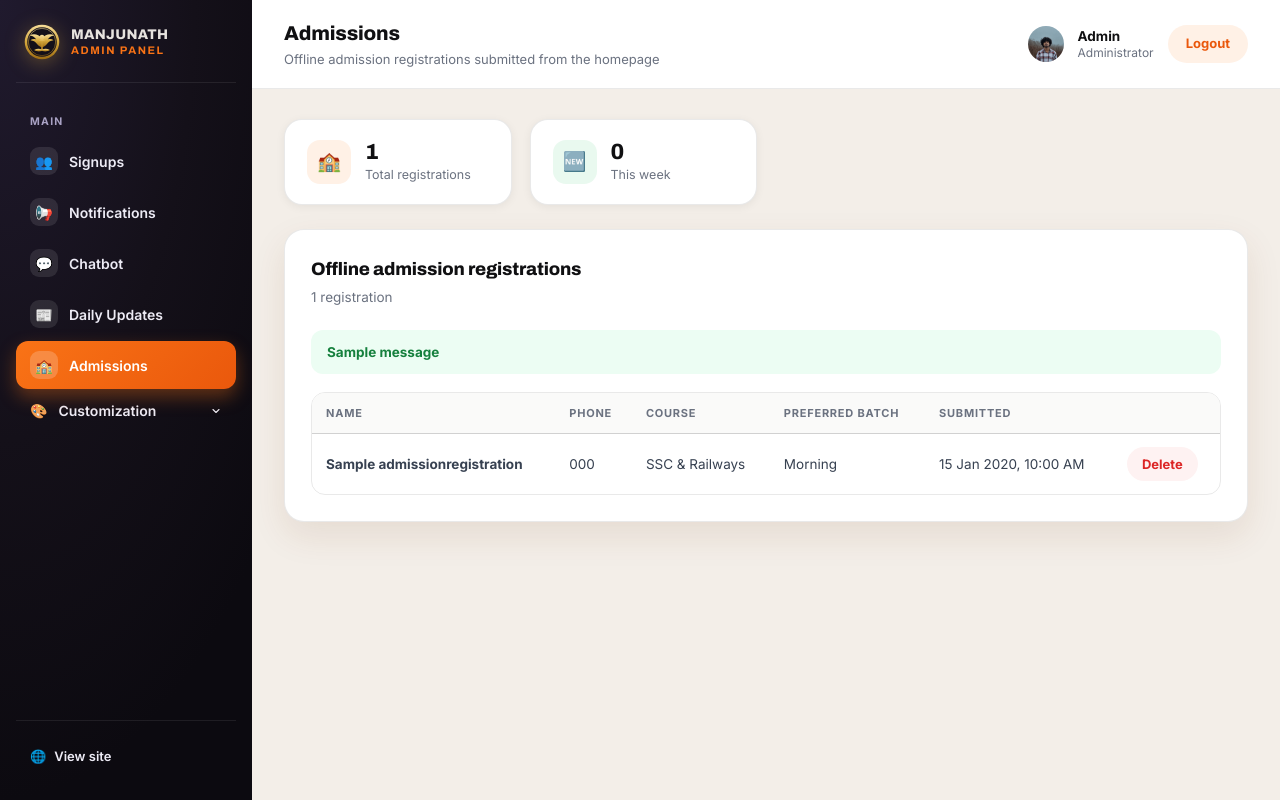
After one commit to n57184322-hue/manjunathacademy, a Django app: page /panel/admissions/ in a window 1280 px wide. The commit adds this page. Run offline with Django 5.2, Linux system fonts and the light colour scheme; a user stored in the database is signed in; data comes from the database, SQL or seed files in the repository; both versions use the stored data as it was after the commit; tables that the repository leaves empty hold one stand-in row (values such as "Sample post"); one stand-in notice (Sample message) is shown.

Commit message:
Redesign back button as a small floating arrow; save Offline Admission form to database with new Admissions panel

```diff
--- a/myapp/forms.py
+++ b/myapp/forms.py
@@ -2,6 +2,7 @@ from django import forms
 from django.contrib.auth.forms import AuthenticationForm, UserCreationForm
 
 from .models import (
+    AdmissionRegistration,
     BannerSlide,
     ChatbotQuestion,
     ChatbotSettings,
@@ -216,3 +217,9 @@ class DailyUpdatePostForm(forms.ModelForm):
             'title': forms.TextInput(attrs={'placeholder': 'e.g. Union Budget 2026: Key Highlights'}),
             'body': forms.Textarea(attrs={'rows': 8, 'placeholder': 'Full article text'}),
         }
+
+
+class AdmissionRegistrationForm(forms.ModelForm):
+    class Meta:
+        model = AdmissionRegistration
+        fields = ('name', 'phone', 'course', 'preferred_batch')
--- a/myapp/models.py
+++ b/myapp/models.py
@@ -328,3 +328,28 @@ class DailyUpdatePost(models.Model):
 
     def __str__(self):
         return self.title
+
+
+class AdmissionRegistration(models.Model):
+    COURSE_CHOICES = [
+        ('SSC & Railways', 'SSC & Railways'),
+        ('Banking & Insurance', 'Banking & Insurance'),
+        ('NEET & JEE foundation', 'NEET & JEE foundation'),
+    ]
+    BATCH_CHOICES = [
+        ('Morning', 'Morning'),
+        ('Afternoon', 'Afternoon'),
+        ('Evening', 'Evening'),
+    ]
+
+    name = models.CharField(max_length=150)
+    phone = models.CharField(max_length=15)
+    course = models.CharField(max_length=50, choices=COURSE_CHOICES)
+    preferred_batch = models.CharField(max_length=20, choices=BATCH_CHOICES, default='Morning')
+    created_at = models.DateTimeField(auto_now_add=True)
+
+    class Meta:
+        ordering = ['-created_at']
+
+    def __str__(self):
+        return f'{self.name} — {self.course}'
--- /dev/null
+++ b/myapp/templates/myapp/panel/admissions_list.html
@@ -0,0 +1,77 @@
+{% extends "myapp/panel/base.html" %}
+
+{% block title %}Admissions{% endblock %}
+{% block page_title %}Admissions{% endblock %}
+{% block page_sub %}Offline admission registrations submitted from the homepage{% endblock %}
+{% block nav_admissions %}is-active{% endblock %}
+
+{% block extra_style %}
+.admission-actions{display:flex;gap:8px}
+.btn-sm{padding:8px 14px;font-size:13px}
+.btn-danger{background:#FEF2F2;color:#DC2626}
+.btn-danger:hover{background:#DC2626;color:#fff}
+{% endblock %}
+
+{% block content %}
+<div class="panel-stats">
+  <div class="panel-stat panel-stat-1">
+    <span class="panel-stat-ico">🏫</span>
+    <div><div class="panel-stat-num">{{ stats.total }}</div><div class="panel-stat-label">Total registrations</div></div>
+  </div>
+  <div class="panel-stat panel-stat-3">
+    <span class="panel-stat-ico">🆕</span>
+    <div><div class="panel-stat-num">{{ stats.this_week }}</div><div class="panel-stat-label">This week</div></div>
+  </div>
+</div>
+
+<div class="panel-card">
+  <div class="panel-card-head">
+    <div>
+      <h2>Offline admission registrations</h2>
+      <p>{{ registrations|length }} registration{{ registrations|length|pluralize }}</p>
+    </div>
+  </div>
+
+  {% if messages %}
+    {% for message in messages %}<p class="panel-alert">{{ message }}</p>{% endfor %}
+  {% endif %}
+
+  {% if registrations %}
+    <div class="panel-table-wrap">
+      <table class="panel-table">
+        <thead>
+          <tr>
+            <th>Name</th>
+            <th>Phone</th>
+            <th>Course</th>
+            <th>Preferred batch</th>
+            <th>Submitted</th>
+            <th></th>
+          </tr>
+        </thead>
+        <tbody>
+          {% for reg in registrations %}
+          <tr>
+            <td class="panel-row-name">{{ reg.name }}</td>
+            <td><a href="tel:{{ reg.phone }}">{{ reg.phone }}</a></td>
+            <td>{{ reg.course }}</td>
+            <td>{{ reg.preferred_batch }}</td>
+            <td>{{ reg.created_at|date:"d M Y, h:i A" }}</td>
+            <td>
+              <div class="admission-actions">
+                <form method="post" action="{% url 'panel_admission_delete' reg.pk %}" onsubmit="return confirm('Delete this registration?');">
+                  {% csrf_token %}
+                  <button type="submit" class="btn btn-danger btn-sm">Delete</button>
+                </form>
+              </div>
+            </td>
+          </tr>
+          {% endfor %}
+        </tbody>
+      </table>
+    </div>
+  {% else %}
+    <p class="panel-empty"><span class="panel-empty-ico">🏫</span>No offline admission registrations yet.</p>
+  {% endif %}
+</div>
+{% endblock %}
--- a/myapp/templates/myapp/panel/base.html
+++ b/myapp/templates/myapp/panel/base.html
@@ -252,6 +252,10 @@ table.panel-table tbody tr:hover{background:#FFF8F2}
         <span class="panel-nav-ico">📰</span> Daily Updates
       </a>
 
+      <a class="{% block nav_admissions %}{% endblock %}" href="{% url 'panel_admissions' %}">
+        <span class="panel-nav-ico">🏫</span> Admissions
+      </a>
+
       <div class="panel-nav-group {% block nav_customization_open %}{% endblock %}" id="navCustomizationGroup">
         <button type="button" class="panel-nav-group-toggle {% block nav_customization %}{% endblock %}" id="navCustomizationToggle">
           <span class="panel-nav-ico">🎨</span> Customization
--- a/myapp/urls.py
+++ b/myapp/urls.py
@@ -1,5 +1,4 @@
 from django.urls import path
-
 from . import views
 
 urlpatterns = [
@@ -12,6 +11,7 @@ urlpatterns = [
     path('account/purchases/', views.account_purchases, name='account_purchases'),
     path('current-affairs/', views.daily_updates_page, {'category': 'current_affairs'}, name='current_affairs_page'),
     path('daily-news/', views.daily_updates_page, {'category': 'daily_news'}, name='daily_news_page'),
+    path('admission/register/', views.admission_register, name='admission_register'),
     path('panel/', views.panel_signups, name='panel_signups'),
     path('panel/signups/add/', views.panel_signup_add, name='panel_signup_add'),
     path('panel/customization/navbar/', views.panel_navbar_customization, name='panel_navbar_customization'),
@@ -32,4 +32,6 @@ urlpatterns = [
     path('panel/daily-updates/posts/add/', views.panel_daily_post_add, name='panel_daily_post_add'),
     path('panel/daily-updates/posts/<int:pk>/edit/', views.panel_daily_post_edit, name='panel_daily_post_edit'),
     path('panel/daily-updates/posts/<int:pk>/delete/', views.panel_daily_post_delete, name='panel_daily_post_delete'),
+    path('panel/admissions/', views.panel_admissions, name='panel_admissions'),
+    path('panel/admissions/<int:pk>/delete/', views.panel_admission_delete, name='panel_admission_delete'),
 ]
--- a/myapp/views.py
+++ b/myapp/views.py
@@ -2,13 +2,14 @@ from django.contrib.auth import login as auth_login, logout as auth_logout
 from django.contrib.auth.decorators import login_required, user_passes_test
 from django.contrib.auth.views import LoginView, PasswordChangeView
 from django.contrib import messages
-from django.http import Http404
+from django.http import Http404, JsonResponse
 from django.shortcuts import get_object_or_404, redirect, render
 from django.urls import reverse_lazy
 from django.utils import timezone
 
 from .forms import (
     AccountUpdateForm,
+    AdmissionRegistrationForm,
     BannerSlideForm,
     ChatbotQuestionForm,
     ChatbotSettingsForm,
@@ -21,6 +22,7 @@ from .forms import (
     SignupForm,
 )
 from .models import (
+    AdmissionRegistration,
     BannerSlide,
     ChatbotQuestion,
     ChatbotSettings,
@@ -45,6 +47,17 @@ def daily_updates_page(request, category):
     card = DailyUpdateCard.load(category)
     posts = DailyUpdatePost.objects.filter(category=category, is_active=True)
     return render(request, 'myapp/daily_updates_page.html', {'card': card, 'posts': posts})
+
+
+def admission_register(request):
+    if request.method != 'POST':
+        raise Http404
+
+    form = AdmissionRegistrationForm(request.POST)
+    if form.is_valid():
+        form.save()
+        return JsonResponse({'ok': True})
+    return JsonResponse({'ok': False, 'errors': form.errors}, status=400)
 
 
 def signup(request):
@@ -404,3 +417,25 @@ def panel_daily_post_delete(request, pk):
         post.delete()
         messages.success(request, 'Post deleted.')
     return redirect('panel_daily_updates')
+
+
+@login_required(login_url='login')
+@user_passes_test(_is_staff, login_url='login')
+def panel_admissions(request):
+    registrations = AdmissionRegistration.objects.all()
+    week_ago = timezone.now() - timezone.timedelta(days=7)
+    stats = {
+        'total': registrations.count(),
+        'this_week': registrations.filter(created_at__gte=week_ago).count(),
+    }
+    return render(request, 'myapp/panel/admissions_list.html', {'registrations': registrations, 'stats': stats})
+
+
+@login_required(login_url='login')
+@user_passes_test(_is_staff, login_url='login')
+def panel_admission_delete(request, pk):
+    registration = get_object_or_404(AdmissionRegistration, pk=pk)
+    if request.method == 'POST':
+        registration.delete()
+        messages.success(request, 'Registration deleted.')
+    return redirect('panel_admissions')
```
Also changed, not shown: myapp/templates/myapp/base.html (+36 -18 lines), myapp/templates/myapp/index.html (+7 -5 lines), db.sqlite3, myapp/migrations/0014_admissionregistration.py (added).
